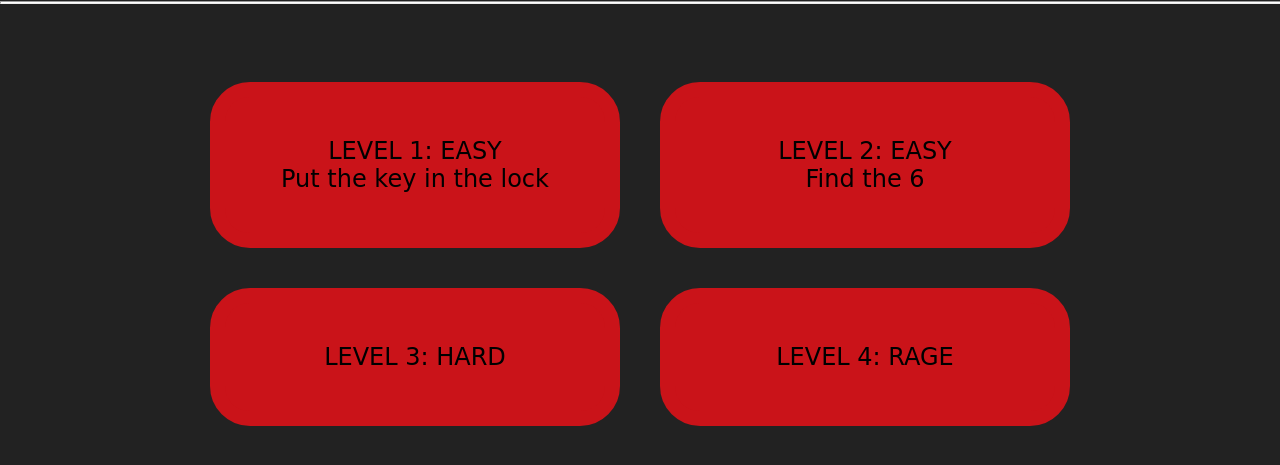
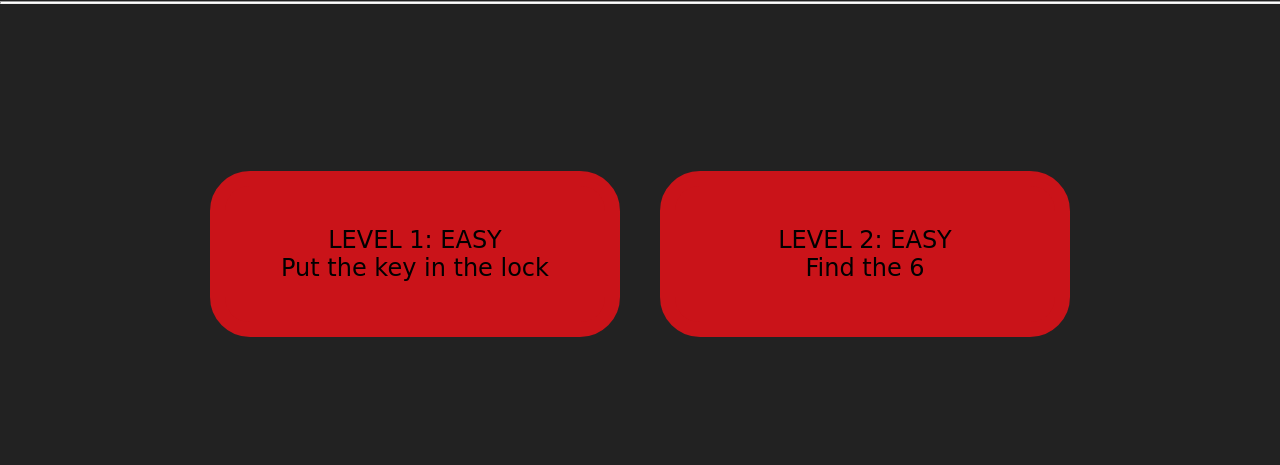
Before and after one commit to Kristoffer1122/escapeRoomNettside, a plain HTML site: page escapeRoomNettside/landing_page/index.html in a window 1280 px wide. Shown: the part 131-596 px from the top of the page. Drawn offline with Linux system fonts and the light colour scheme.

Commit message:
Update index.html

```diff
--- a/escapeRoomNettside/landing_page/index.html
+++ b/escapeRoomNettside/landing_page/index.html
@@ -31,17 +31,6 @@
     </a>
     </div>
 
-    <div class="section2">
-    <a href="../escape_room_3/room3.html">
-        <div class="level3">
-            <p>LEVEL 3: HARD</p>
-        </div>
-    </a>
-    <a href="">
-        <div class="level4">
-            <p href="">LEVEL 4: RAGE</p>
-        </div>
-    </a>
     </div>
     </section>
 </body>
```
